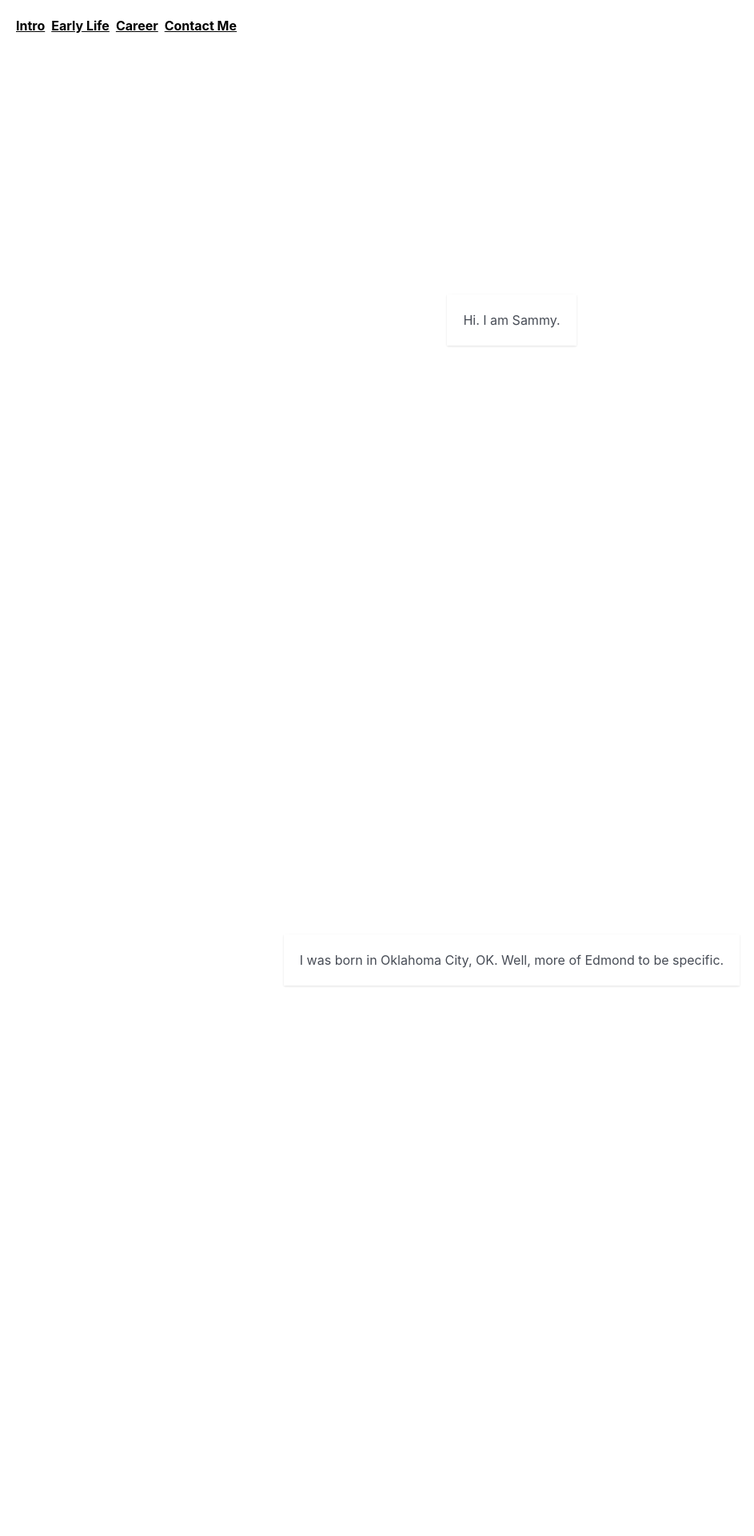
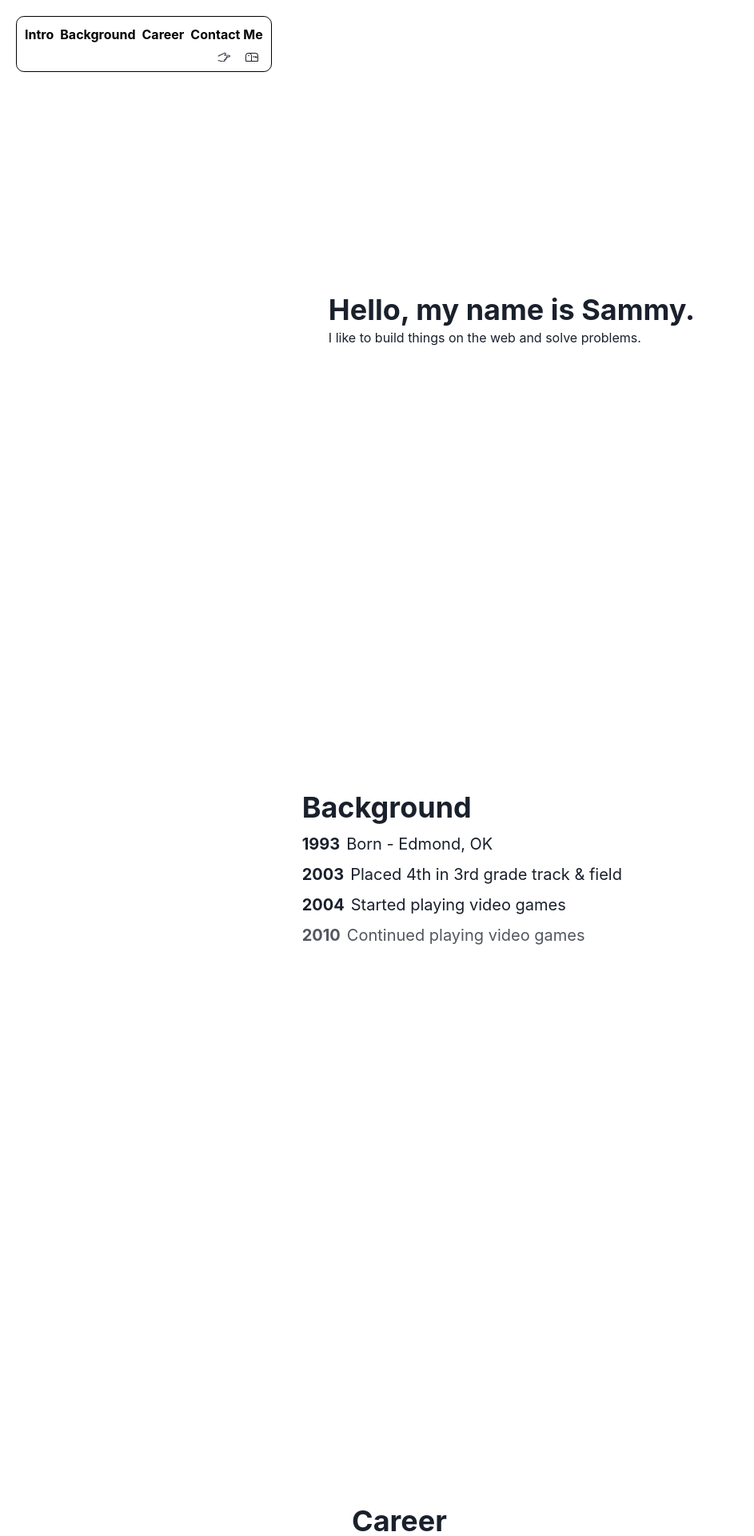
Before and after one commit to sammydowds/next-blog, a Next.js app: page /story in a window 1280 px wide. Shown: the top 1920 px of the page at 80% size, without its empty margins (0-943 px from the left). Built offline with nearby package versions, Linux system fonts and the light colour scheme.

Commit message:
fix: progress bar

```diff
--- /dev/null
+++ b/components/ScrollingStory/Background.tsx
@@ -0,0 +1,78 @@
+import { Fade, Heading, HStack, Text, VStack } from "@chakra-ui/react"
+import { Section, SectionProps } from "./Section"
+
+interface MilestoneProps {
+  year: string
+  text: string
+  delay: number
+}
+const Milestone = ({ year, text, delay }: MilestoneProps) => {
+  return (
+    <Fade delay={delay} in={true}>
+      <HStack align="start" fontSize="20px">
+        <Text fontWeight="bold">{year}</Text>
+        <Text>{text}</Text>
+      </HStack>
+    </Fade>
+  )
+}
+
+export const Background = (sectionProps: Omit<SectionProps, 'children'>) => {
+  return (
+    <Section {...sectionProps}>
+      <VStack align="start">
+        <Heading>Background</Heading>
+        <Milestone
+          year="1993"
+          text="Born - Edmond, OK"
+          delay={3}
+        />
+        <Milestone
+          year="2003"
+          text="Placed 4th in 3rd grade track & field"
+          delay={4}
+        />
+        <Milestone
+          year="2004"
+          text="Started playing video games"
+          delay={5}
+        />
+        <Milestone
+          year="2010"
+          text="Continued playing video games"
+          delay={6}
+        />
+        <Milestone
+          year="2011"
+          text="Double knee surgery, ending potential NBA career"
+          delay={7}
+        />
+        <Milestone
+          year="2012"
+          text="Graduated high school"
+          delay={8}
+        />
+        <Milestone
+          year="2016"
+          text="B.Sc Mechanical Engineering"
+          delay={9}
+        />
+        <Milestone
+          year="2016"
+          text="Lead Mechanical Engineer @ Michelin"
+          delay={10}
+        />
+        <Milestone
+          year="2018"
+          text="Project Manager @ Acieta"
+          delay={11}
+        />
+        <Milestone
+          year="2020"
+          text="Fullstack Engineer @ Zumper"
+          delay={12}
+        />
+      </VStack>
+    </Section>
+  )
+}
--- a/components/ScrollingStory/CardSlideFade.tsx
+++ /dev/null
@@ -1,35 +0,0 @@
-import { Args, useIntersectionObserver } from "../IntersectionObserver"
-import { SlideFade, VStack, Text, Card, CardBody, Image, Fade } from "@chakra-ui/react"
-import { useEffect, useRef } from "react"
-
-interface PromptFromRightProps {
-  prompt: string
-  height: string
-  offset?: string
-  intersectionProps?: Args
-  onInViewChange?: (inView: boolean) => void
-}
-export const CardSlideFade = ({ height, prompt, offset, intersectionProps, onInViewChange }: PromptFromRightProps) => {
-  const ref = useRef<HTMLDivElement | null>(null)
-  const { entry } = useIntersectionObserver(ref, intersectionProps ?? {})
-
-  useEffect(() => {
-    if (typeof entry?.isIntersecting === "boolean") {
-      onInViewChange?.(entry?.isIntersecting)
-    }
-  }, [entry?.isIntersecting, onInViewChange])
-
-  return (
-    <VStack justify="center" h={height} ref={ref}>
-      <SlideFade in={entry?.isIntersecting} offsetX={offset} transition={{ enter: { duration: 0.5 } }}>
-        <Card borderRadius="0" opacity=".8">
-          <CardBody>
-            <Text>
-              {prompt}
-            </Text>
-          </CardBody>
-        </Card>
-      </SlideFade>
-    </VStack>
-  )
-}
--- /dev/null
+++ b/components/ScrollingStory/Career.tsx
@@ -0,0 +1,21 @@
+import { Heading, Highlight, Text, VStack } from "@chakra-ui/react"
+import { Section, SectionProps } from "./Section"
+
+export const Career = (sectionProps: Omit<SectionProps, 'children'>) => {
+  return (
+    <Section {...sectionProps}>
+      <VStack align="start" maxW="400px">
+        <Heading>Career</Heading>
+        <Text fontSize="20px">
+          I currently work as a Fullstack Engineer.
+          My path to writing code started in college when we they taught us Computational Methods with Python.
+        </Text>
+        <Text fontSize="20px">
+          <Highlight query={["learn", "build"]} styles={{ px: '1', py: '1', bg: 'yellow.100' }}>
+            I love to learn new things and build new things.
+          </Highlight>
+        </Text>
+      </VStack>
+    </Section >
+  )
+}
--- /dev/null
+++ b/components/ScrollingStory/ContactMe.tsx
@@ -0,0 +1,14 @@
+import { Heading, VStack } from "@chakra-ui/react"
+import { Inquiry } from "../Inquiry"
+import { Section, SectionProps } from "./Section"
+
+export const ContactMe = (sectionProps: Omit<SectionProps, 'children'>) => {
+  return (
+    <Section {...sectionProps}>
+      <VStack align="start" maxW="400px">
+        <Heading>I would love to hear from you</Heading>
+        <Inquiry modalTitle="Contact Me" buttonText="Reach out" ctaText="Send" secondaryCtaText="Close" />
+      </VStack>
+    </Section>
+  )
+}
--- /dev/null
+++ b/components/ScrollingStory/Intro.tsx
@@ -0,0 +1,11 @@
+import { Heading, Text } from "@chakra-ui/react"
+import { Section, SectionProps } from "./Section"
+
+export const Intro = (sectionProps: Omit<SectionProps, 'children'>) => {
+  return (
+    <Section {...sectionProps}>
+      <Heading>Hello, my name is Sammy.</Heading>
+      <Text>I like to build things on the web and solve problems.</Text>
+    </Section>
+  )
+}
--- /dev/null
+++ b/components/ScrollingStory/Section.tsx
@@ -0,0 +1,29 @@
+import { Args, useIntersectionObserver } from "../IntersectionObserver"
+import { VStack, Text, Card, CardBody, Image, Fade } from "@chakra-ui/react"
+import { ReactNode, useEffect, useRef } from "react"
+
+export interface SectionProps {
+  height: string
+  children: ReactNode
+  offset?: string
+  intersectionProps?: Args
+  onInViewChange?: (inView: boolean) => void
+}
+export const Section = ({ children, height, intersectionProps, onInViewChange }: SectionProps) => {
+  const ref = useRef<HTMLDivElement | null>(null)
+  const { entry } = useIntersectionObserver(ref, intersectionProps ?? {})
+
+  useEffect(() => {
+    if (typeof entry?.isIntersecting === "boolean") {
+      onInViewChange?.(entry?.isIntersecting)
+    }
+  }, [entry?.isIntersecting, onInViewChange])
+
+  return (
+    <VStack justify="center" h={height} ref={ref} mx="20px">
+      <Fade in={entry?.isIntersecting} transition={{ enter: { duration: 0.5 } }}>
+        {children}
+      </Fade>
+    </VStack>
+  )
+}
--- a/components/ScrollingStory/index.ts
+++ b/components/ScrollingStory/index.ts
@@ -1 +1,4 @@
-export * from './CardSlideFade'
+export * from './Background'
+export * from './Intro'
+export * from './Career'
+export * from './ContactMe'
--- a/pages/story.tsx
+++ b/pages/story.tsx
@@ -1,26 +1,39 @@
 import Head from 'next/head'
-import { CardSlideFade } from '@/components/ScrollingStory'
+import { Background, Intro, Career, ContactMe } from '@/components/ScrollingStory'
 import { useState } from 'react'
-import { HStack, Text } from '@chakra-ui/react'
+import { Box, HStack, Text, VStack } from '@chakra-ui/react'
+import { BsMailbox } from 'react-icons/bs'
+import { AiOutlineMail } from 'react-icons/ai'
+import { TfiHandPointRight } from 'react-icons/tfi'
 
 
 export default function Story() {
-  const [onIntro, setOnIntro] = useState(true)
-  const [onEarlyLife, setOnEarlyLife] = useState(false)
-  const [onCareer, setOnCareer] = useState(false)
-  const [onContact, setOnContact] = useState(false)
+  const [index, setIndex] = useState(1)
+
+  const onIntro = index >= 1
+  const onBackground = index >= 2
+  const onCareer = index >= 3
+  const onContact = index >= 4
 
   const handleOnIntro = (inView: boolean) => {
-    setOnIntro(inView)
+    if (inView) {
+      setIndex(1)
     }
-  const handleOnEarlyLife = (inView: boolean) => {
-    setOnEarlyLife(inView)
+  }
+  const handleOnBackground = (inView: boolean) => {
+    if (inView) {
+      setIndex(2)
+    }
   }
   const handleOnCareer = (inView: boolean) => {
-    setOnCareer(inView)
+    if (inView) {
+      setIndex(3)
+    }
   }
   const handleOnContact = (inView: boolean) => {
-    setOnContact(inView)
+    if (inView) {
+      setIndex(4)
+    }
   }
 
   return (
@@ -32,59 +45,90 @@ export default function Story() {
         <link rel="icon" href="/favicon.ico" />
       </Head>
       <main>
-        <HStack position="fixed" top="20px" left="20px">
+        <VStack
+          position="fixed"
+          top="20px"
+          left="20px"
+          backgroundColor="white"
+          padding="10px"
+          borderRadius="10px"
+          zIndex="2"
+          border="1px solid black"
+        >
+          <HStack>
             <Text
               fontWeight="bold"
               color={onIntro ? "black" : "gray"}
-            textDecoration={onIntro ? "underline" : ""}>
+            >
               Intro
             </Text>
             <Text
               fontWeight="bold"
-            color={onEarlyLife ? "black" : "gray"}
-            textDecoration={onEarlyLife ? "underline" : ""}>
-            Early Life
+              color={onBackground ? "black" : "gray"}
+            >
+              Background
             </Text>
             <Text
               fontWeight="bold"
               color={onCareer ? "black" : "gray"}
-            textDecoration={onCareer ? "underline" : ""}>
+            >
               Career
             </Text>
             <Text
               fontWeight="bold"
               color={onContact ? "black" : "gray"}
-            textDecoration={onContact ? "underline" : ""}>
+            >
               Contact Me
             </Text>
           </HStack>
-        <CardSlideFade
+          <HStack w="100%" m="0">
+            {
+              index <= 3 ? (
+                <>
+                  <Box w="90%">
+                    <Box position="relative" left={`${(index - 1) * 30}%`}>
+                      <AiOutlineMail />
+                    </Box>
+                  </Box>
+                  <Box>
+                    <BsMailbox />
+                  </Box>
+                </>
+              ) : (
+                <>
+                  <Box w="90%">
+                    <Box position="relative" left={`${(index - 1) * 30}%`}>
+                      <TfiHandPointRight />
+                    </Box>
+                  </Box>
+                  <Box>
+                    <BsMailbox />
+                  </Box>
+                </>
+              )
+            }
+          </HStack>
+        </VStack>
+
+        <Intro
+          onInViewChange={handleOnIntro}
           height="100vh"
-          prompt="Hi. I am Sammy."
           intersectionProps={{ rootMargin: "-50%" }}
-          offset="-400px"
-          onInViewChange={handleOnIntro}
         />
-        <CardSlideFade
+        <Background
+          onInViewChange={handleOnBackground}
           height="100vh"
-          prompt="I was born in Oklahoma City, OK. Well, more of Edmond to be specific."
           intersectionProps={{ rootMargin: "-50%" }}
-          offset="400px"
-          onInViewChange={handleOnEarlyLife}
         />
-        <CardSlideFade
+        <Career
+          onInViewChange={handleOnCareer}
           height="100vh"
-          prompt="My Career"
           intersectionProps={{ rootMargin: "-50%" }}
-          offset="-400px"
-          onInViewChange={handleOnCareer}
         />
-        <CardSlideFade
+        <ContactMe
+          onInViewChange={handleOnContact}
           height="100vh"
-          prompt="Contact me"
           intersectionProps={{ rootMargin: "-50%" }}
-          offset="-400px"
-          onInViewChange={handleOnContact}
         />
       </main>
     </>
```
Lines whose indentation alone changed are shown as unchanged.
